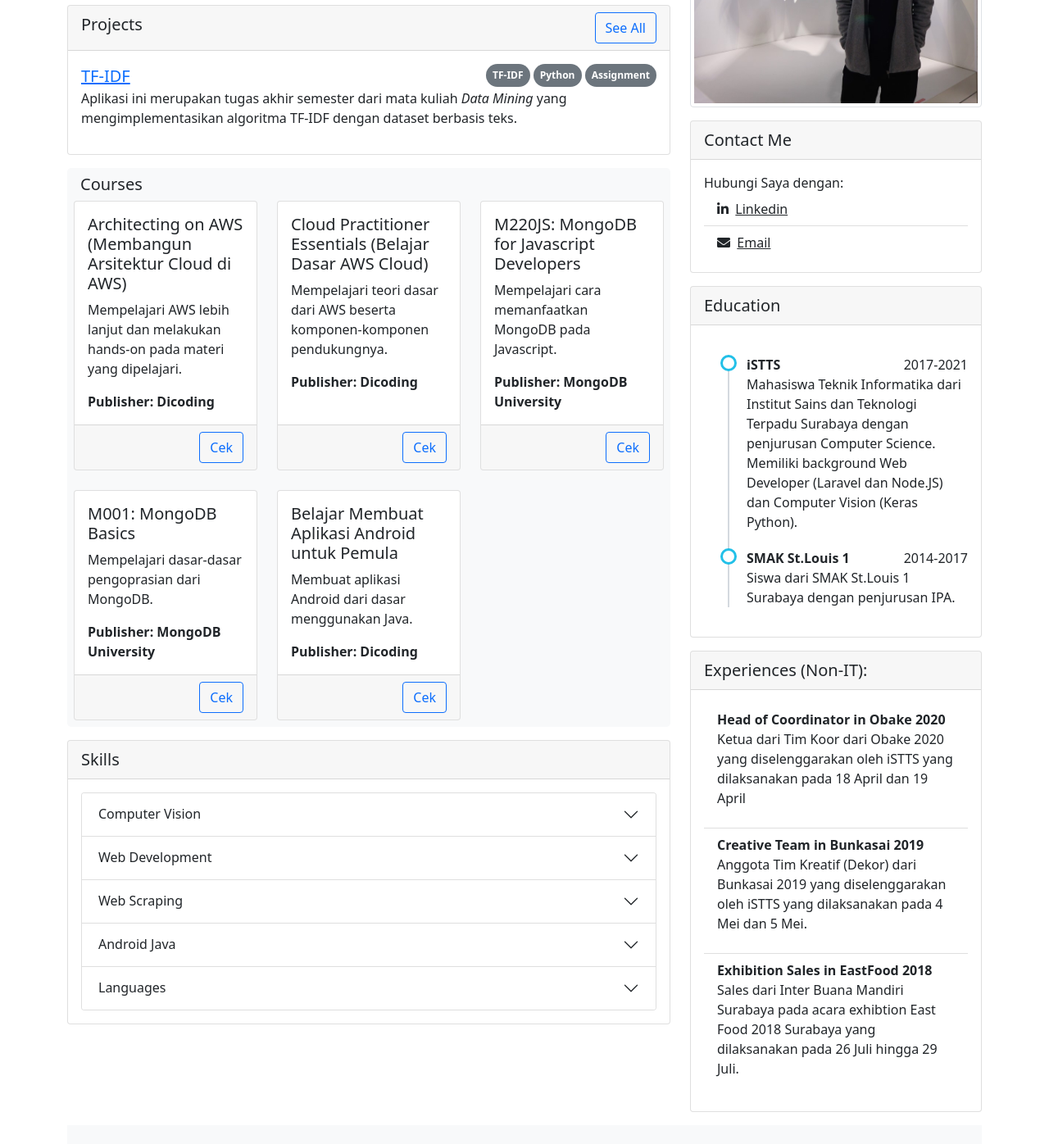
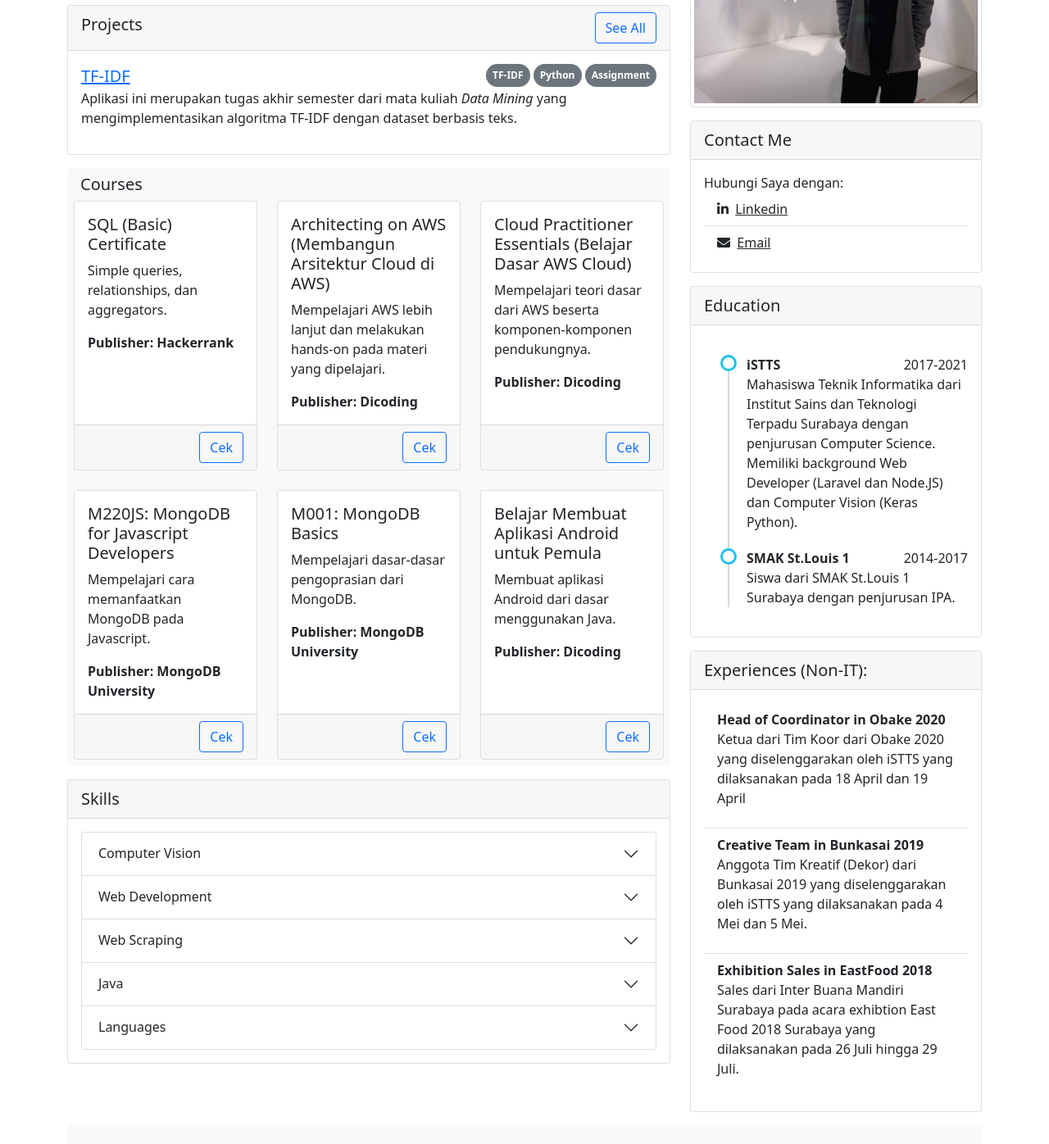
Before and after one commit to billiartag/portofolio, a Jekyll site: the page built from docs/about.md, in a window 1280 px wide and 1400 px high, scrolled down 437 px. Shown: the top 1396 px of the window at 82% size. Built offline with Jekyll 4.4.1, drawn with Linux system fonts in a browser that asks for light colours.

Commit message:
update skill dan courses

```diff
--- a/docs/_data/courses.yml
+++ b/docs/_data/courses.yml
@@ -1,3 +1,9 @@
+- title: "SQL (Basic) Certificate"
+  desc: "Simple queries, relationships, dan aggregators."
+  pub_date: "23 Januari 2022"
+  exp_date: "-"
+  publisher: "Hackerrank"
+  link: "https://www.hackerrank.com/certificates/075134f43eda"
 - title: "Architecting on AWS (Membangun Arsitektur Cloud di AWS)"
   desc: "Mempelajari AWS lebih lanjut dan melakukan hands-on pada materi yang dipelajari."
   pub_date: "6 Juli 2021"
--- a/docs/_data/skills.yml
+++ b/docs/_data/skills.yml
@@ -7,8 +7,9 @@
 - title: "Web Scraping"
   desc: "Memiliki pengalaman menggunakan Selenium Webdriver dan Scrapy untuk melakukan scraping situs web."
   tags: "Selenium,Scrapy"
-- title: "Android Java"
-  desc: "Memiliki pengalaman dalam membuat aplikasi Android berbasis Java dan mengikuti course miliki Dicoding. Selain itu juga memiliki pengetahuan dasar dari framework Flutter."
+- title: "Java"
+  desc: "Memiliki pengalaman dalam membuat aplikasi desktop dan Android berbasis Java dengan menyelesaikan course miliki Dicoding. Selain itu juga memiliki pengetahuan dasar dari framework Flutter."
+  tags: "Android-Java OOP-Java"
 - title: "Languages"
   desc: "Berbicara dalam Bahasa Indonesia dan Bahasa Inggris, memiliki pengetahuan dasar dalam Bahasa Mandarin(汉语) dan Bahasa Jepang."
   tags: "Indonesian,English,Japanese,Chinese"
```
